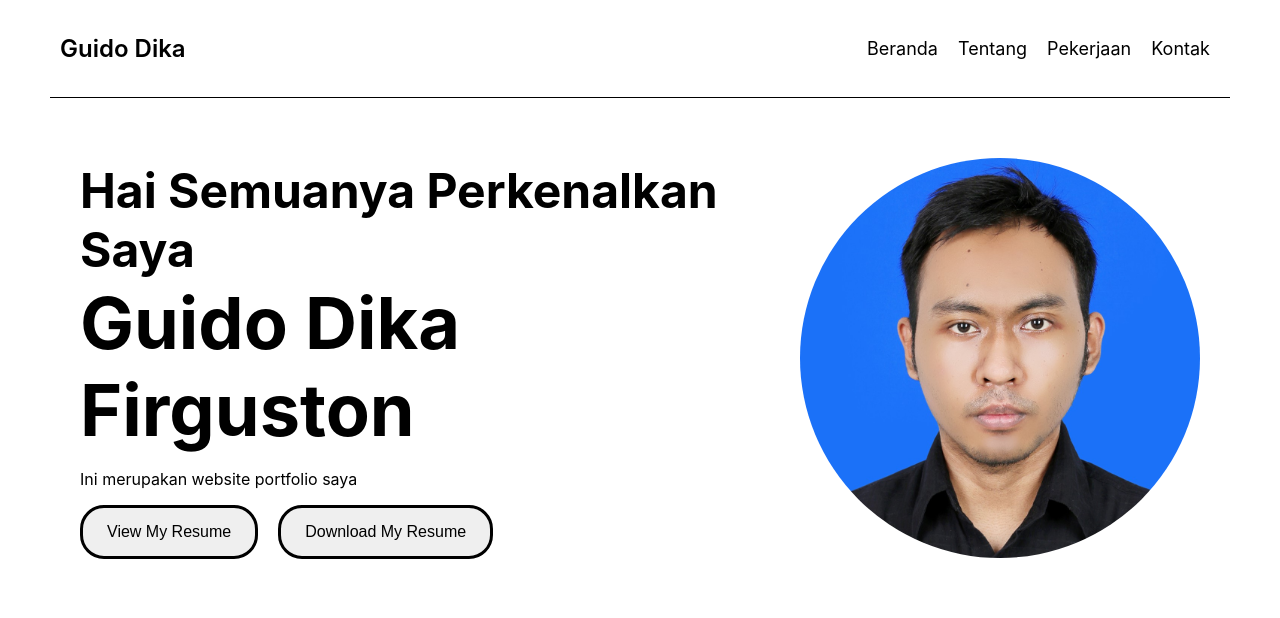
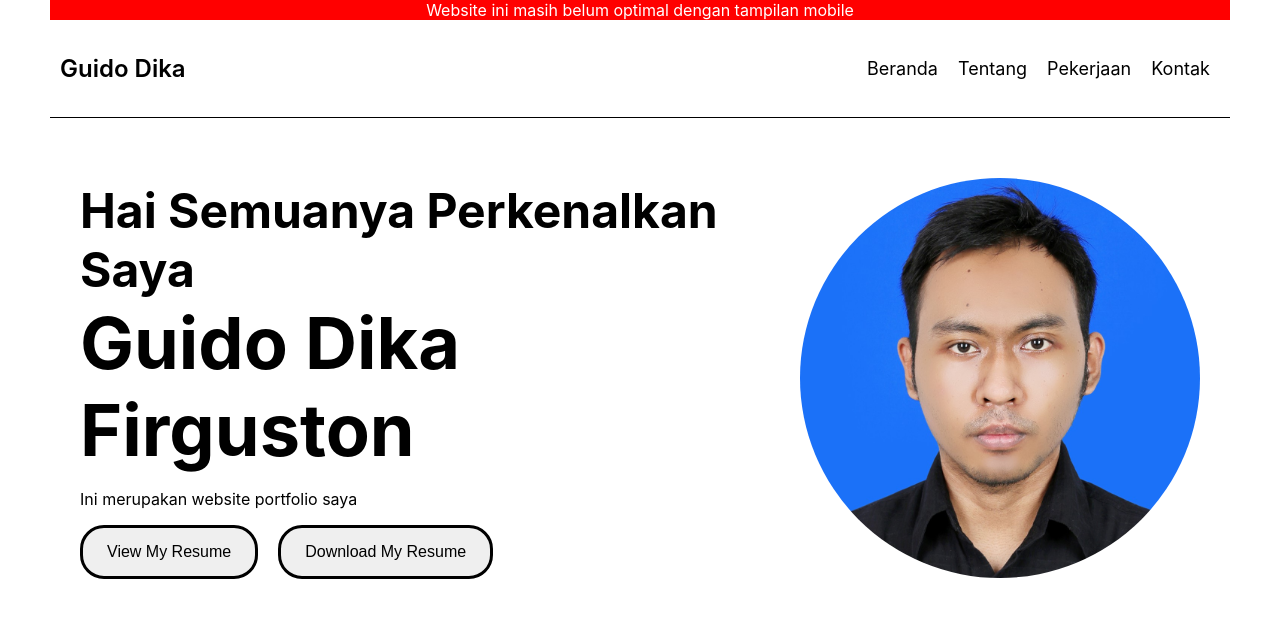
Before and after one commit to guidodika/reactjs-portfolio, a React (Create React App) app: page / in a window 1280 px wide. Shown: the top 618 px of the page. Built offline with nearby package versions, Linux system fonts and the light colour scheme.

Commit message:
add warning message

```diff
--- a/src/App.css
+++ b/src/App.css
@@ -1,5 +1,11 @@
 * {
   box-sizing: border-box;
+}
+
+.warning-message {
+  background-color: red;
+  color: white;
+  text-align: center;
 }
 
 .app {
--- a/src/App.js
+++ b/src/App.js
@@ -16,6 +16,9 @@ function App() {
 
   return (
     <div className="app">
+      <div className="warning-message">
+        Website ini masih belum optimal dengan tampilan mobile
+      </div>
       <div className="container-nav">
         <p className="brand">Guido Dika</p>
         <div>
```
